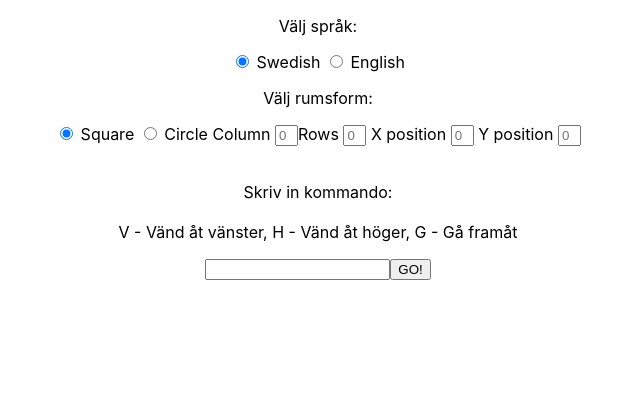
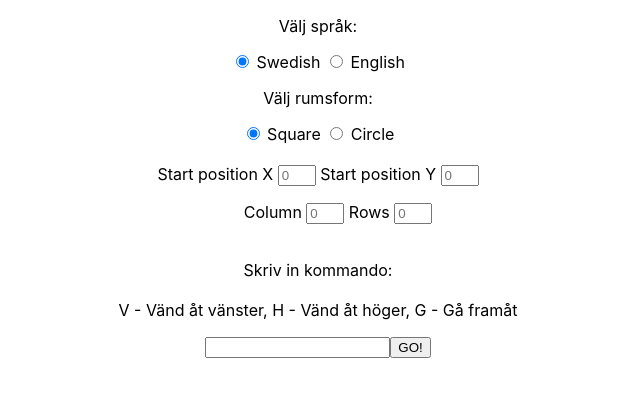
Before and after one commit to dic15san/robot-app, a React (Create React App) app: page / in a window 1280 px wide. Shown: the top 396 px of the page, without its empty margins (322-962 px from the left). Built offline with nearby package versions, Linux system fonts and the light colour scheme.

Commit message:
added handling of positions, rows, cols, radius

```diff
--- a/src/Input.js
+++ b/src/Input.js
@@ -11,16 +11,28 @@ class Input extends React.Component {
       facing: "N",
       positionX: 0,
       positionY: 0,
+      columns: 0,
+      rows: 0,
+      radius: 0,
     }
 
-    this.handleInput = this.handleInput.bind(this)
-    this.handleSubmit = this.handleSubmit.bind(this)
-    this.handleChoiceOfLanguage = this.handleChoiceOfLanguage.bind(this)
-    this.handleChoiceOfShape = this.handleChoiceOfShape.bind(this)
-    this.toInputUppercase= this.toInputUppercase.bind(this)
+    this.handleSubmit = this.handleSubmit.bind(this);
+    this.handleSquare = this.handleSquare.bind(this);
+    this.handleCircle = this.handleCircle.bind(this);
+    this.handleInput = this.handleInput.bind(this);
+    this.handleChoiceOfLanguage = this.handleChoiceOfLanguage.bind(this);
+    this.handleChoiceOfShape = this.handleChoiceOfShape.bind(this);
+    this.toInputUppercase= this.toInputUppercase.bind(this);
+    this.handlePosX= this.handlePosX.bind(this);
+    this.handlePosY= this.handlePosY.bind(this);
+    this.handleColumns= this.handleColumns.bind(this);
+    this.handleRows= this.handleRows.bind(this);
+    this.handleRadius= this.handleRadius.bind(this);
   }
 
-    handleSubmit(){
+    handleSubmit(e){
+      e.preventDefault();
+
       let command = this.state.inputValue;
       let currentPosX = this.state.positionX;
       let currentPosY = this.state.positionY;
@@ -28,15 +40,24 @@ class Input extends React.Component {
 
       console.log(command);
 
+      if(this.state.shape === "square"){
+        handleSquare(command, currentPosX, currentPosY, currentFacing)
+      } else {
+        handleCircle(command, currentPosX, currentPosY, currentFacing)
+      }
+
+    }
+
+      handleSquare(command, currentPosX, currentPosY, currentFacing){
+
       const splitCommand = command.split('').forEach(c => {
-        console.log(c);
         if( (c === "V" && currentFacing === "N") || (c === "H" && currentFacing === "S") ) {
           currentFacing = "W";
         } else if ((c === "H" && currentFacing === "N") || (c === "V" && currentFacing === "S")) {
           currentFacing = "E";
-        } else if ((c === "V" && currentFacing === "E") || (c === "W" && currentFacing === "H")) {
+        } else if ((c === "V" && currentFacing === "E") || (c === "H" && currentFacing === "W")) {
           currentFacing = "N";
-        } else if ((c === "H" && currentFacing === "E") || (c === "W" && currentFacing === "V")) {
+        } else if ((c === "H" && currentFacing === "E") || (c === "V" && currentFacing === "W")) {
           currentFacing = "S";
         } else if (c === "F" && currentFacing === "N"){
           currentPosY++;
@@ -52,6 +73,10 @@ class Input extends React.Component {
       })
       console.log(currentFacing, currentPosX, currentPosY)
       this.setState({facing: currentFacing, positionX: currentPosX, positionY: currentPosY});
+    }
+
+    handleCircle(command, currentPosX, currentPosY, currentFacing){
+
     }
 
     handleInput(event){
@@ -70,7 +95,36 @@ class Input extends React.Component {
       this.setState({
         shape: event.target.value
       })
-      console.log(this)
+    }
+
+    handlePosX(event){
+      this.setState({
+        positionX: event.target.value
+      })
+    }
+
+    handlePosY(event){
+      this.setState({
+        positionY: event.target.value
+      })
+    }
+
+    handleColumns(event){
+      this.setState({
+        columns: event.target.value
+      })
+    }
+
+    handleRows(event){
+      this.setState({
+        rows: event.target.value
+      })
+    }
+
+    handleRadius(event){
+      this.setState({
+        radius: event.target.value
+      })
     }
 
     toInputUppercase(event){
@@ -89,11 +143,12 @@ class Input extends React.Component {
           <label><input type="radio" value="square" checked={this.state.shape === "square"} onChange={this.handleChoiceOfShape}/> Square </label>
           <label><input type="radio" value="circle" checked={this.state.shape === "circle"} onChange={this.handleChoiceOfShape}/> Circle </label>
 
+          <label> <br/><br/> Start position X <input type="number" style = {{width:30}} placeholder="0" onChange={this.handlePosX}/></label>
+          <label> Start position Y <input type="number" style = {{width:30}} placeholder="0" onChange={this.handlePosY}/></label>
 
-          <label> Column <input type="text" maxLength="1" style = {{width:15}} placeholder="0"/></label>
-          <label>Rows <input type="text" maxLength="1" style = {{width:15}} placeholder="0"/></label>
-          <label> X position <input type="text" maxLength="1" style = {{width:15}} placeholder="0"/></label>
-          <label> Y position <input type="text" maxLength="1" style = {{width:15}} placeholder="0"/></label>
+          {this.state.shape === "square" ?
+          <ul><label> Column <input type="number" style = {{width:30}} placeholder="0" onChange={this.handleColumns}/></label><label> Rows <input type="number" style = {{width:30}} placeholder="0" onChange={this.handleRows}/></label></ul>
+          : <label> Radius <input type="number" style = {{width:30}} placeholder="0" onChange={this.handleRadius}/></label>}
 
           {this.state.language === "swedish" ? <p> <br/> Skriv in kommando: <br/><br/> V - Vänd åt vänster, H - Vänd åt höger, G - Gå framåt </p> : <p> <br/> Type in command: <br/><br/> L - Turn to the left, R - Turn to the right, F - Move forward</p> }
           <input type="text" name="input" onChange={this.handleInput} onInput={this.toInputUppercase}/>
```
Also changed, not shown: 1 other file (tests, documents, lock files or other folders).
